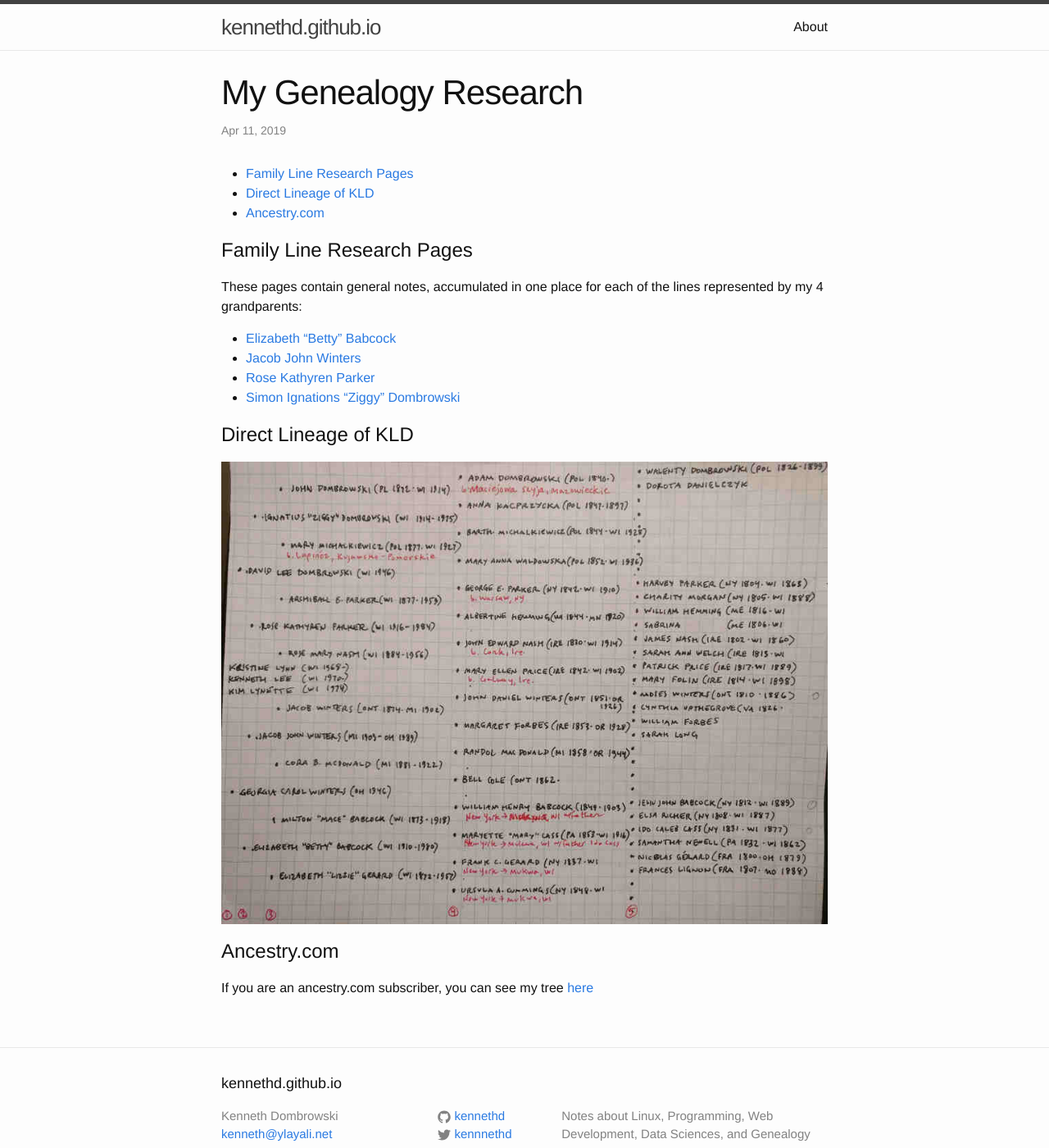
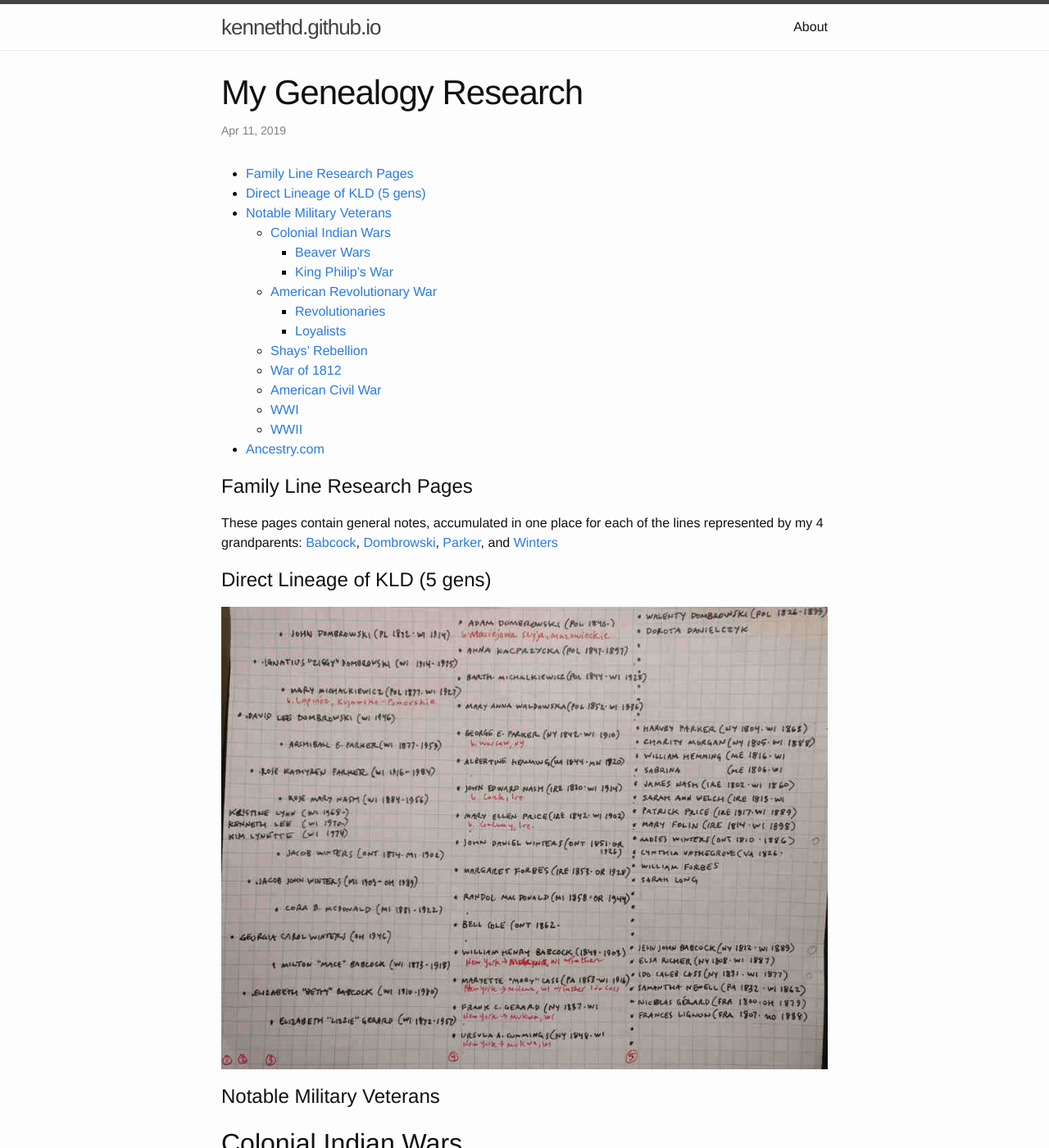
Before and after one commit to kennethd/kennethd.github.io, a Jekyll site: the page built from _posts/2019-04-11-genealogy-research.markdown, in a window 1280 px wide and 1400 px high. Shown: the whole window at 82% size. Built offline with Jekyll 4.4.1, drawn with Linux system fonts in a browser that asks for light colours; some of the changed text lies outside the part shown.

Commit message:
Notable military veterans section

```diff
--- a/_posts/2019-04-10-parker-research.markdown
+++ b/_posts/2019-04-10-parker-research.markdown
@@ -16,7 +16,11 @@
 
 The Joseph Peck in question here is the original immigrant of the
 _Massachusettes Pecks_, distinct in the U.S. from the New Haven family
-descended from immigrant Deacon William Peck, and his brother Joshua
+descended from immigrant Deacon William Peck, and his brother Joshua.
+
+A PDF of this book is available at
+[archive.org](https://archive.org/details/genealogicalhist00peck/page/n10) or
+[google books](https://books.google.com/books?id=u1_YBp_mnkMC&printsec=frontcover&dq=Peck&hl=en&sa=X&ei=7c7pUq7TG9LzoATs4oG4DQ#v=onepage&q&f=false)
 
 ![A Genialogical History of the Descendants of Joseph Peck](/assets/genealogy/peck.genealogical.history.joseph.jpg)
 
--- a/_posts/2019-04-11-genealogy-research.markdown
+++ b/_posts/2019-04-11-genealogy-research.markdown
@@ -9,17 +9,48 @@
   {:toc}
 
 # Family Line Research Pages
-
 These pages contain general notes, accumulated in one place for each of the
 lines represented by my 4 grandparents:
+[Babcock](/genealogy/babcock/2019/04/08/babcock-research.html),
+[Dombrowski](/genealogy/dombrowski/2019/04/11/dombrowski-research.html),
+[Parker](/genealogy/parker/2019/04/10/parker-research.html),
+and [Winters](/genealogy/winters/2019/04/06/winters-research.html)
 
-  * [Elizabeth "Betty" Babcock](/genealogy/babcock/2019/04/08/babcock-research.html)
-  * [Jacob John Winters](/genealogy/winters/2019/04/06/winters-research.html)
-  * [Rose Kathyren Parker](/genealogy/parker/2019/04/10/parker-research.html)
-  * [Simon Ignations "Ziggy" Dombrowski](/genealogy/dombrowski/2019/04/11/dombrowski-research.html)
+# Direct Lineage of KLD (5 gens)
+![KLD direct lineage 5 gen](/assets/genealogy/kld-direct-lineage-5gen.jpg)
 
-# Direct Lineage of KLD
-![KLD direct lineage 5 gen](/assets/genealogy/kld-direct-lineage-5gen.jpg)
+# Notable Military Veterans
+
+## Colonial Indian Wars
+
+### Beaver Wars
+*faught between the Iroquois and the French, who allied with the Algonquins, 1609 -- 1701*
+
+### King Philip's War
+*New England colonists vs. the Narraganett people, 1675 -- 1678**
+
+## American Revolutionary War
+*1775 -- 1783*
+
+### Revolutionaries
+
+### Loyalists
+
+## Shays' Rebellion
+*Massachusetts, 1786 -- 1787*
+
+## War of 1812
+*1812 -- 1815*
+
+## American Civil War
+*1861 -- 1865*
+
+## WWI
+*1914 -- 1918*
+
+## WWII
+*1939 -- 1945*
+
 
 # Ancestry.com
 
--- a/_posts/2019-04-13-palatines.markdown
+++ b/_posts/2019-04-13-palatines.markdown
@@ -18,7 +18,6 @@
 
 ## Map of Palatine Settlements
 ![Map of settlements](/assets/genealogy/02.map-of-settlements.jpg  "Map of settlements")
-
 
 ## The Palatines' Story
 
```
